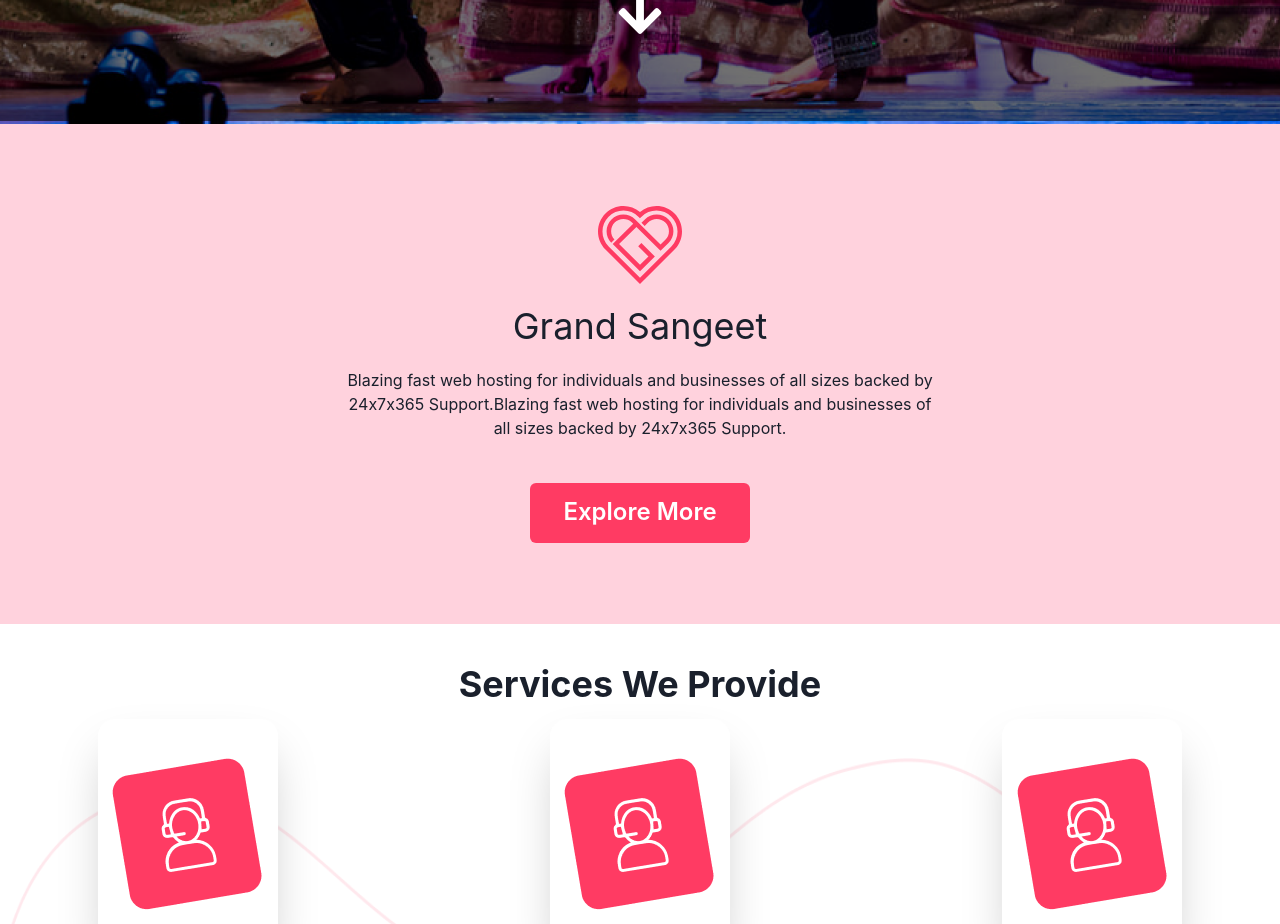
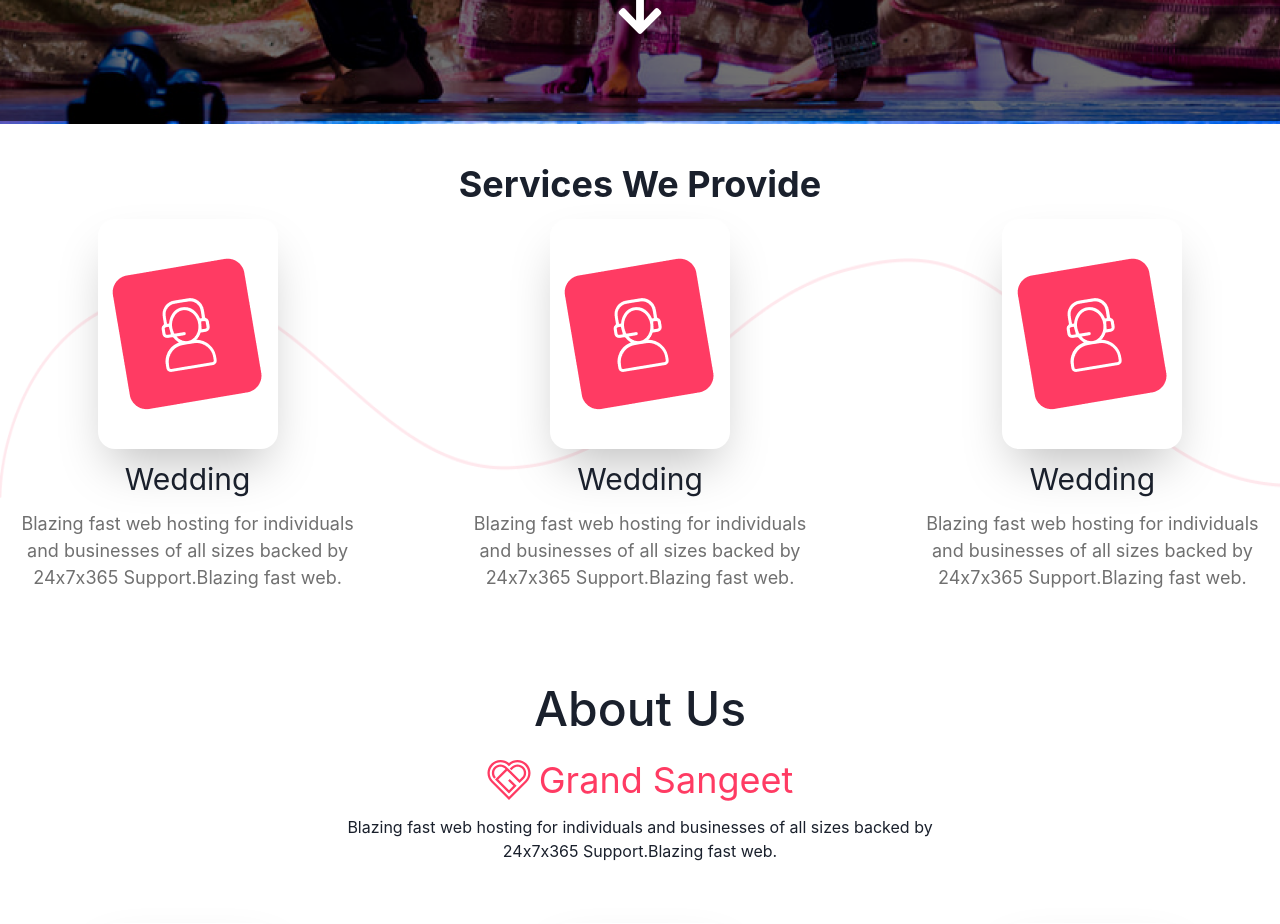
Before and after one commit to desaidhruv/grandSangeet, a React (Create React App) app: page / in a window 1280 px wide. Shown: the part 900-1824 px from the top of the page. Built offline with nearby package versions, Linux system fonts and the light colour scheme.

Commit message:
Changes- Slider .js package added

```diff
--- a/package.json
+++ b/package.json
@@ -14,6 +14,7 @@
     "react-dom": "^17.0.2",
     "react-icons": "^3.0.0",
     "react-scripts": "4.0.3",
+    "swiper": "^7.0.7",
     "web-vitals": "^0.2.2"
   },
   "scripts": {
--- a/src/pages/Landing.js
+++ b/src/pages/Landing.js
@@ -1,21 +1,19 @@
-import React from 'react'
-import Explore from "../components/sections/Explore"
-import Hero from '../components/sections/Hero'
-import Services from '../components/sections/Services'
-import About from '../components/sections/About'
-import Team from '../components/sections/Team'
-import Community from '../components/sections/Community'
+import React from 'react';
+import Explore from '../components/sections/Explore';
+import Hero from '../components/sections/Hero';
+import Services from '../components/sections/Services';
+import About from '../components/sections/About';
+import Team from '../components/sections/Team';
+import Community from '../components/sections/Community';
 
 export default function Landing() {
   return (
     <>
       <Hero />
-        <Explore />
       <Services />
       <About />
       <Team />
       <Community />
-
     </>
-    )
+  );
 }
```
Also changed, not shown: 1 other file (tests, documents, lock files or other folders). Lines whose indentation alone changed are shown as unchanged.
